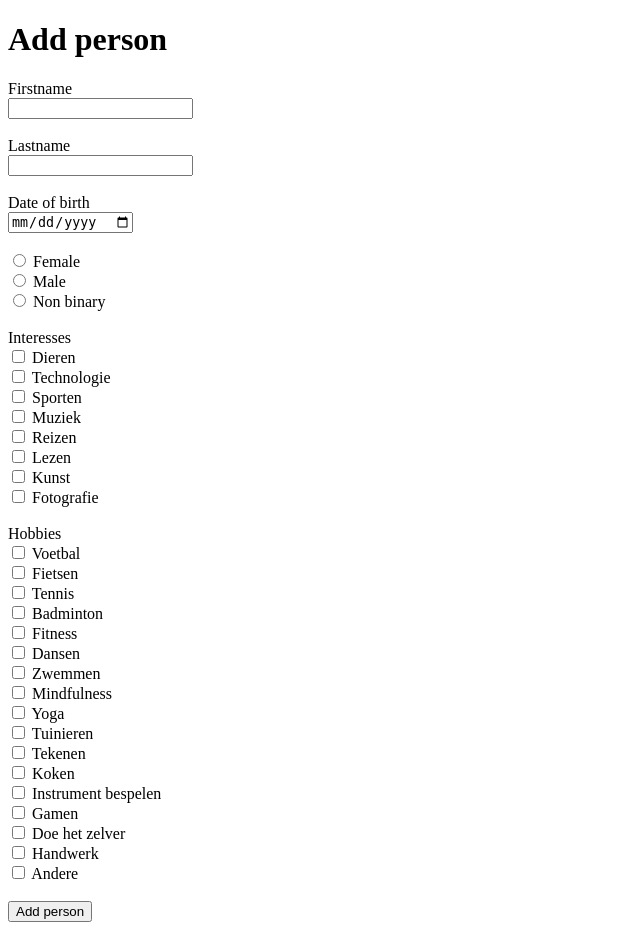
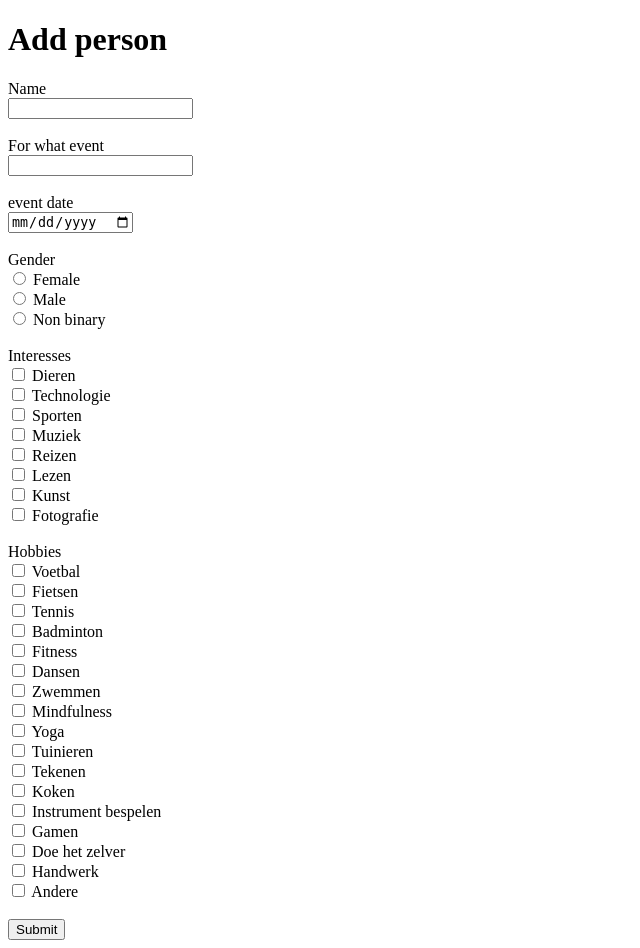
Before and after one commit to Micha221/InspirationLAB, a PHP site: page /AddPerson.php in a window 1280 px wide. Shown: the whole page, without its empty margins (0-640 px from the left). Before the commit the page ends 922 px from the top, so only its background shows below. Run offline with PHP 8.4, Linux system fonts and the light colour scheme.

Commit message:
Update AddPerson.php

```diff
--- a/AddPerson.php
+++ b/AddPerson.php
@@ -10,50 +10,46 @@
         <h1>
             Add person
         </h1>
-        <form method="GET" action="personAdded.html">
+        <form method="GET" action="addP.php">
         <div>
-            <label for="form-firstname">
-                Firstname
+            <label for="name">
+                Name
             </label>
 <br>
-            <input type="text" name="Firstname" id="Firstname" required>
+            <input type="text" name="name" id="name" required>
         </div>
-<br>
+        <br>
         <div>
-            <label for="form-lastname">
-                Lastname
+            <label for="event">
+                For what event
             </label>
 <br>
-            <input type="text" name="lastname" id="Lastname" required>
+            <input type="text" name="event" id="event" required>
         </div>
 <br>
     <div>
-        <label for="form-dob">
-            Date of birth
+        <label for="birthdate">
+            event date
         </label>
 <br>
-        <input type="date" name="Date of birth" id="form-dob" required>
+        <input type="date" name="birthdate" id="birthdate" required>
     </div>
 <br>
+    <label for="gender">
+                Gender
+            </label>
     <div>
-        <input type="radio" name="Geslacht" value="Female">
-
+        <input type="radio" name="gender" value="Female">
         <label for="form-gender-female" required>
             Female
         </label>
-
     <br>
-
-        <input type="radio" name="Geslacht" value="Male">
-
+        <input type="radio" name="gender" value="Male">
         <label for="form-gender-male">
             Male
         </label>
-
 <br>
-
-        <input type="radio" name="Geslacht" value="Non binary">
-
+        <input type="radio" name="gender" value="Non binary">
         <label for="form-gender-Non binary">
             Non binary
         </label>
@@ -64,43 +60,43 @@
                Interesses
             </label>
 <br>
-            <input type="checkbox" name="Dieren" id="form-interesses">
-            <label for="form-interesses">
+            <input type="checkbox" name="interests" id="interests" value="dieren">
+            <label for="interests-dieren">
                 Dieren
             </label>
 <br>
-            <input type="checkbox" name="Technologie" id="form-interesses">
-            <label for="form-interesses">
+            <input type="checkbox" name="interests" id="interests" value="dieren">
+            <label for="interests">
                 Technologie
             </label>
 <br>
-            <input type="checkbox" name="Sporten" id="form-interesses">
-            <label for="form-interesses">
+            <input type="checkbox" name="interests" id="interests" value="dieren">
+            <label for="interests">
                 Sporten
             </label>
 <br>
-            <input type="checkbox" name="Muziek" id="form-interesses">
-            <label for="form-interesses">
+            <input type="checkbox" name="interests" id="interests" value="dieren">
+            <label for="interests">
                 Muziek
             </label>
 <br>
-            <input type="checkbox" name="Reizen" id="form-interesses">
-            <label for="form-interesses">
+            <input type="checkbox" name="interests" id="interests" value="dieren">
+            <label for="interests">
                 Reizen
             </label>
 <br>
-            <input type="checkbox" name="Lezen" id="form-interesses">
-            <label for="form-interesses">
+            <input type="checkbox" name="interests" id="interests" value="dieren">
+            <label for="interests">
                 Lezen
             </label>
 <br>
-            <input type="checkbox" name="Kunst" id="form-interesses">
-            <label for="form-interesses">
+            <input type="checkbox" name="interests" id="interests" value="dieren">
+            <label for="interests">
                 Kunst
             </label>
 <br>
-            <input type="checkbox" name="Fotografie" id="form-interesses">
-            <label for="form-interesses">
+            <input type="checkbox" name="interests" id="interests" value="dieren">
+            <label for="interests">
                 Fotografie
             </label>
         </div>
@@ -110,96 +106,94 @@
                 Hobbies
             </label>
 <br>
-            <input type="checkbox" name="Voetbal" id="form-hobbies">
-            <label for="form-hobbies-voetbal">
+            <input type="checkbox" name="hobby" id="hobby" value="dieren">
+            <label for="hobby-voetbal">
                 Voetbal
             </label>
 <br>
-            <input type="checkbox" name="Fietsen" id="form-hobbies">
-            <label for="form-hobbies-fietsen">
+            <input type="checkbox" name="hobby" id="hobby" value="dieren">
+            <label for="hobby-fietsen">
                 Fietsen
             </label>
 <br>
-            <input type="checkbox" name="Tennis" id="form-hobbies">
-            <label for="form-hobbies-tennis">
+            <input type="checkbox" name="hobby" id="hobby" value="Tennis">
+            <label for="hobby-tennis">
                 Tennis
             </label>
 <br>
-            <input type="checkbox" name="Badminton" id="form-hobbies">
-            <label for="form-hobbies-badminton">
+            <input type="checkbox" name="hobby" id="hobby" value="Badminton">
+            <label for="hobby-badminton">
                 Badminton
             </label>
 <br>
-            <input type="checkbox" name="Fitness" id="form-hobbies">
-            <label for="form-hobbies-fitness">
+            <input type="checkbox" name="hobby" id="hobby" value="Fitness">
+            <label for="hobby-fitness">
                 Fitness
             </label>
 <br>
-            <input type="checkbox" name="Dansen" id="form-hobbies">
-            <label for="form-hobbies-dansen">
+            <input type="checkbox" name="hobby" id="hobby" value="Dansen">
+            <label for="hobby-dansen">
                 Dansen
             </label>
 <br>
-            <input type="checkbox" name="Zwemmen" id="form-hobbies">
-            <label for="form-hobbies-zwemmen">
+            <input type="checkbox" name="hobby" id="hobby" value="Zwemmen">
+            <label for="hobby-zwemmen">
                 Zwemmen
             </label>
 <br>
-            <input type="checkbox" name="Mindfulness" id="form-hobbies">
-            <label for="form-hobbies-mindfulness">
+            <input type="checkbox" name="hobby" id="hobby" value="Mindfulness">
+            <label for="hobby-mindfulness">
               Mindfulness
             </label>
 <br>
-            <input type="checkbox" name="Yoga" id="form-hobbies">
-            <label for="form-hobbies-yoga">
+            <input type="checkbox" name="hobby" id="hobby" value="Yoga">
+            <label for="hobby-yoga">
                 Yoga
             </label>
 <br>
-            <input type="checkbox" name="Tuinieren" id="form-hobbies">
-            <label for="form-hobbies-tuinieren">
+            <input type="checkbox" name="hobby" id="hobby" value="Tuinieren">
+            <label for="hobby-tuinieren">
                 Tuinieren
             </label>
 <br>
-            <input type="checkbox" name="Tekenen" id="form-hobbies">
-            <label for="form-hobbies-tekenen">
+            <input type="checkbox" name="hobby" id="hobby" value="Tekenen">
+            <label for="hobby-tekenen">
                 Tekenen
             </label>
 <br>
-            <input type="checkbox" name="Koken" id="form-hobbies">
-            <label for="form-hobbies-koken">
+            <input type="checkbox" name="hobby" id="hobby" value="Koken">
+            <label for="hobby-koken">
                 Koken
             </label>
 <br>
-            <input type="checkbox" name="Instrument bespelen" id="form-hobbies">
-            <label for="form-hobbies-instrument">
+            <input type="checkbox" name="hobby" id="hobby" value="Instrument">
+            <label for="hobby-instrument">
                 Instrument bespelen
             </label>
 <br>
-            <input type="checkbox" name="Gamen" id="form-hobbies">
-            <label for="form-hobbies-gamen">
+            <input type="checkbox" name="hobby" id="hobby" value="Gamen">
+            <label for="hobby-gamen">
                 Gamen
             </label>
 <br>
-            <input type="checkbox" name="DIY" id="form-hobbies">
-            <label for="form-hobbies-diy">
+            <input type="checkbox" name="hobby" id="hobby" value="Doe het zelver">
+            <label for="hobby-diy">
                 Doe het zelver
             </label>
 <br>
-            <input type="checkbox" name="Handwerk" id="form-hobbies">
-            <label for="form-hobbies-handwerk">
+            <input type="checkbox" name="hobby" id="hobby" value="Handwerk">
+            <label for="hobby-handwerk">
                 Handwerk
             </label>
 <br>
-            <input type="checkbox" name="Andere" id="form-hobbies">
-            <label for="form-hobbies-andere">
+            <input type="checkbox" name="hobby" id="hobby" value="andere">
+            <label for="hobby-andere">
                 Andere
             </label>
 <br>
         </div>
 <br>
-        <button type="submit" onclick="window.location.href='index.php'">
-            Add person
-         </button>
+            <input type="submit" name="submit" Value="Submit"/>
     </form>
     </body>
 </html>
```
